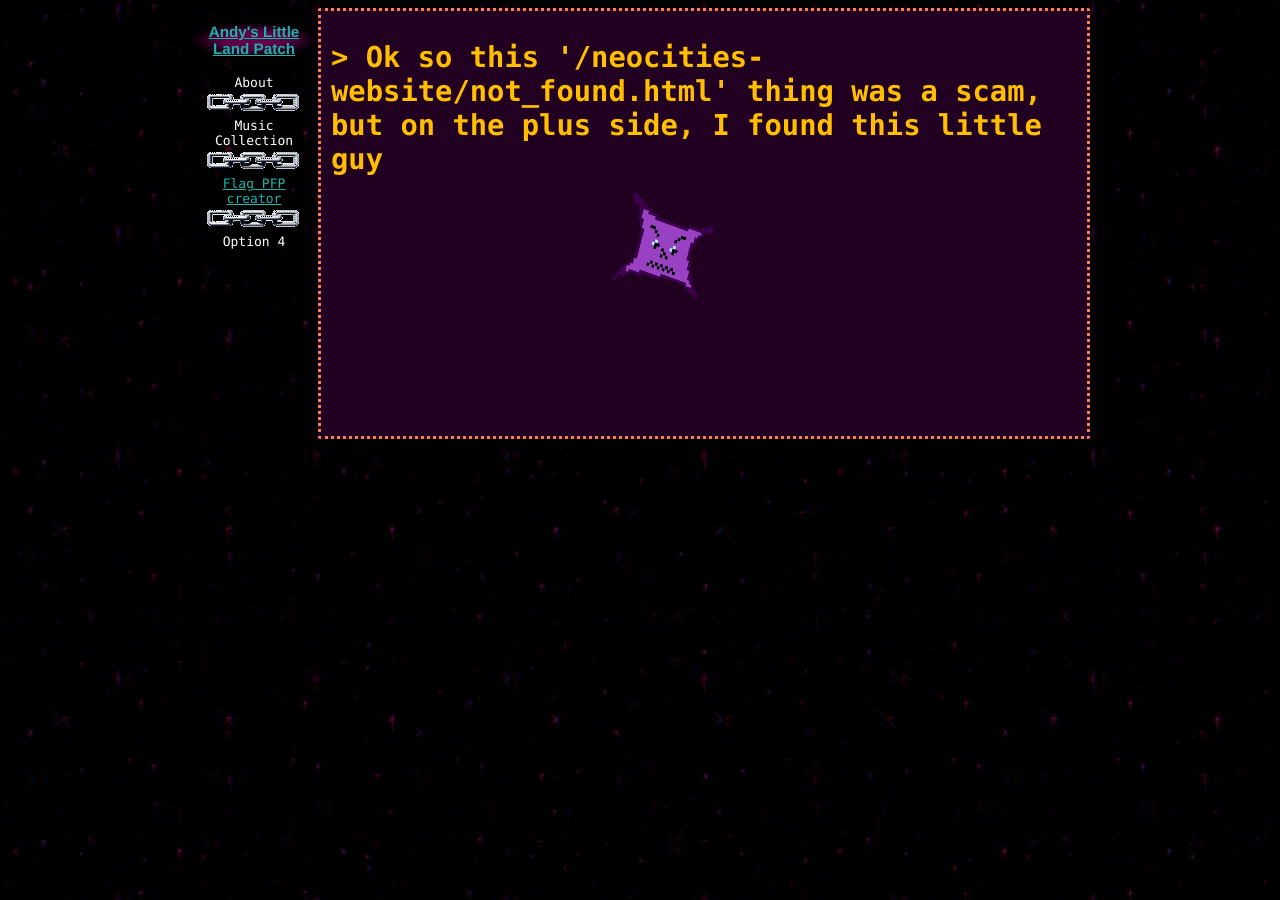
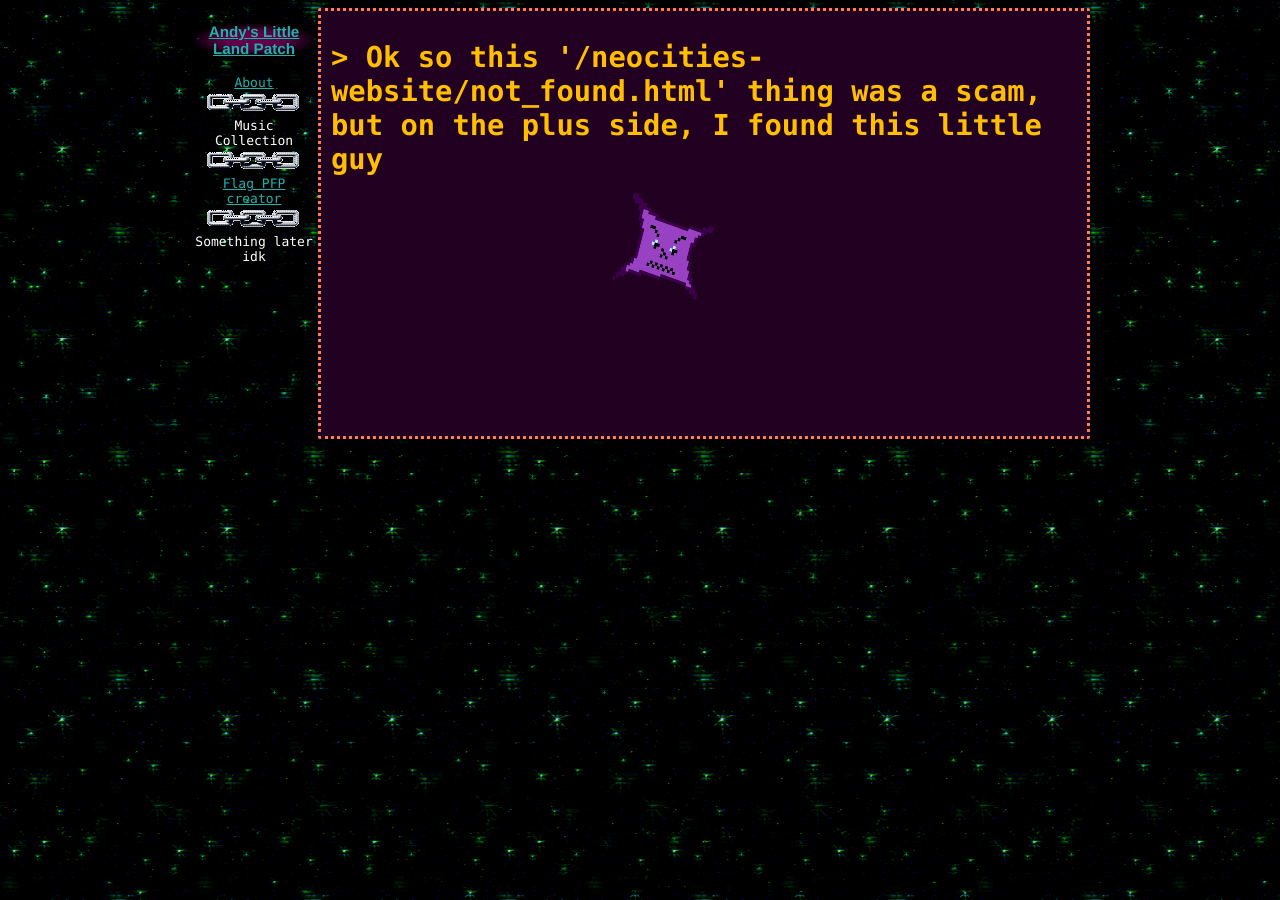
Before and after one commit to 64andy/neocities-website, a Jekyll site: the page built from not_found.html, in a window 1280 px wide. Built offline with Jekyll 4.4.1, drawn with Linux system fonts in a browser that asks for light colours.

Commit message:
Made background quieter + added about.html

```diff
--- a/_includes/sidebar.html
+++ b/_includes/sidebar.html
@@ -7,7 +7,7 @@
 <table>
   <tbody>
     <tr>
-      <td>About</td>
+      <td><a href="/about.html">About</a></td>
     </tr>
     <tr>
       <td><img src="/img/chain.gif" /></td>
@@ -25,7 +25,7 @@
       <td><img src="/img/chain.gif" /></td>
     </tr>
     <tr>
-      <td>Option 4</td>
+      <td>Something later idk</td>
     </tr>
   </tbody>
 </table>
--- a/css/style.css
+++ b/css/style.css
@@ -2,9 +2,9 @@
   background-color: #111;
   background-position: 0 0, 0 0;
   background-repeat: repeat, repeat;
-  background-blend-mode: multiply, normal, normal;
+  background-blend-mode: overlay, normal, normal;
   background-size: 500px 300px, 195px 223px, auto;
-  background-image: /*twinkle*/ repeating-linear-gradient(90deg, #2e1770, #000 1%, #a00842 2.5%),
+  background-image: /*twinkle*/ repeating-linear-gradient(0deg, #0cc, #001 0.5%, #0c0 1.5%),
                     /*fg*/  url(/img/stars_fg.gif),
                     /*bg*/  url(/img/stars_bg.gif);
   --bg-width: 165px;
@@ -71,19 +71,19 @@
 }
 
 @keyframes moving-stars {
-  0% {background-position:    /*twinkle*/ 0px 200px,
+  0% {background-position:    /*twinkle*/ 0px 0px,
                               /*fg*/  calc(var(--fg-width)*3) 0px,
                               /*bg*/  0px 0px;
   }
-  49.99% {background-position:/*twinkle*/ 20px 0px,
+  49.99% {background-position:/*twinkle*/ 0px 0px,
                               /*fg*/ 0px calc(var(--fg-height)*2),
                               /*bg*/ calc(var(--bg-width)/2) calc(var(--bg-height)/2);
   }
-  50% {background-position:    /*twinkle*/ 0px 200px,
+  50% {background-position:    /*twinkle*/ 0px 0px,
                               /*fg*/  calc(var(--fg-width)*3) var(--fg-height),
                               /*bg*/  calc(var(--bg-width)/2) calc(var(--bg-height)/2);
   }
-  100% {background-position:  /*twinkle*/ 20px 0px,
+  100% {background-position:  /*twinkle*/ 0px 0px,
                               /*fg*/ 0px calc(var(--fg-height)*2),
                               /*bg*/ var(--bg-width) var(--bg-height);
   }
--- a/not_found.html
+++ b/not_found.html
@@ -56,8 +56,8 @@
   async function init() {
     let jim = document.getElementById('jim')
     await write('line1',
-                `> Ok so this '${location.pathname}' thing was a scam,
-                but on the plus side, I found this little guy`,
+                `> Ok so this '${location.pathname}' thing was a scam, `
+                +`but on the plus side, I found this little guy`,
                 35
     );
     await sleep(200);
```
Also changed, not shown: about.md (added, +32 -0 lines), img/jimStretch.png (added), img/jim_pfp.png (added), img/stars_bg.gif, img/stars_fg.gif.
